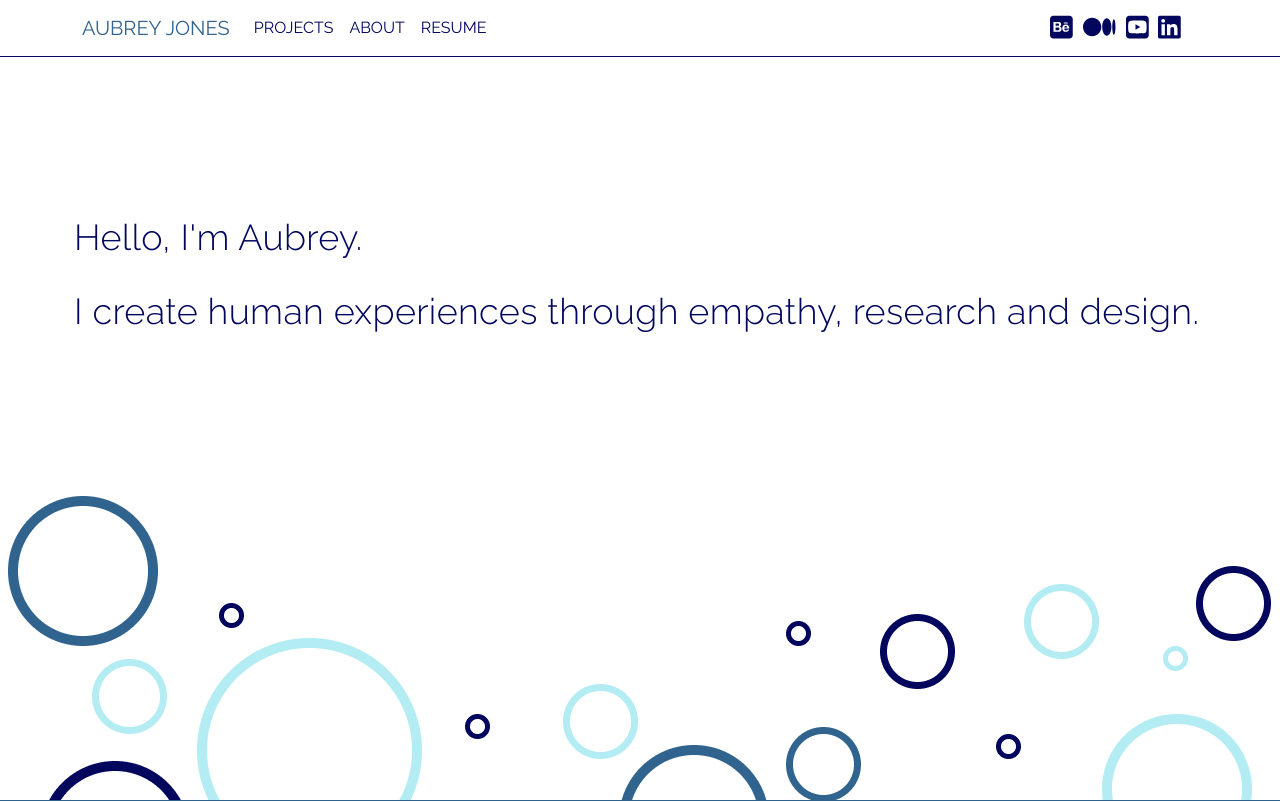
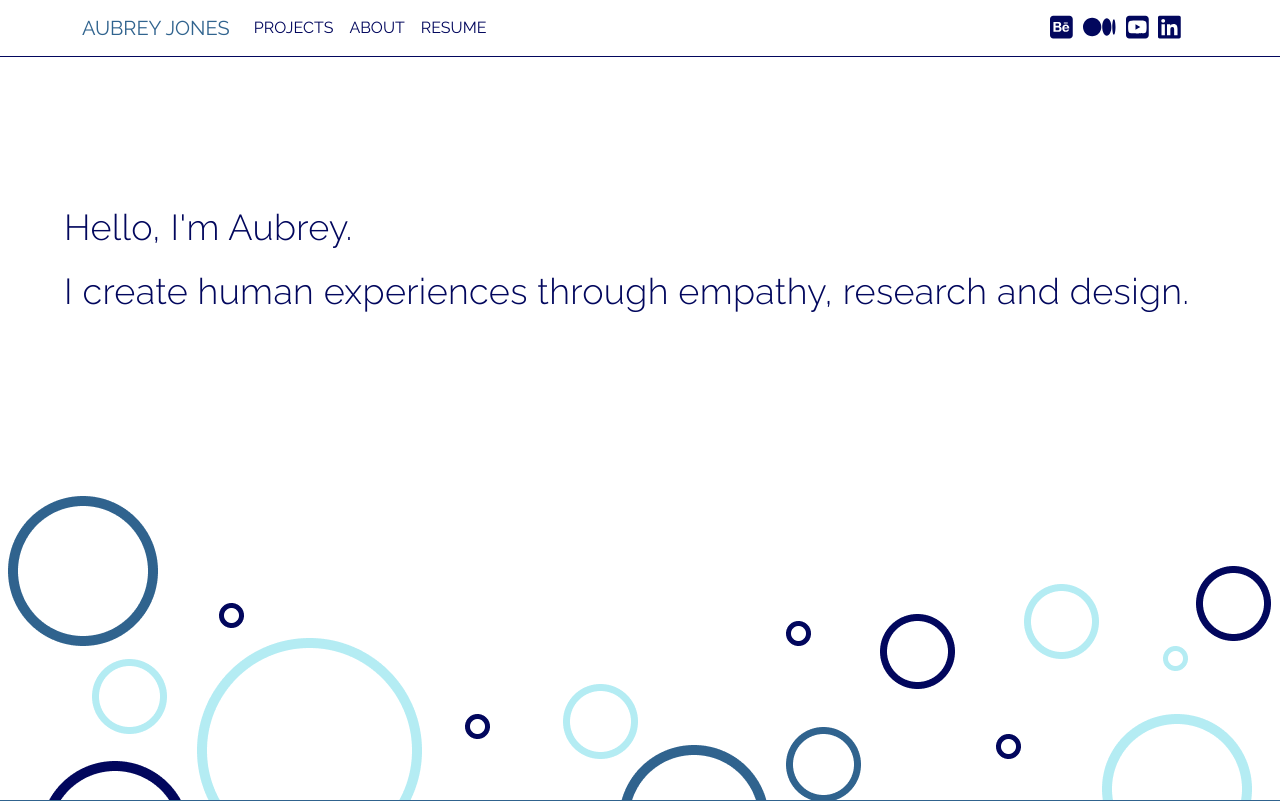
Before and after one commit to aubreyjonescreatives/ux-ui-portfolio, a React (Create React App) app: page / in a window 1280 px wide. Shown: the top 802 px of the page. Built offline with nearby package versions, Linux system fonts and the light colour scheme.

Commit message:
fixed padding

```diff
--- a/src/Pages/About.js
+++ b/src/Pages/About.js
@@ -139,11 +139,11 @@ const About = () => {
 
     <Box sx={boxStylesA}>
 
-    <Container>
+
     <Container>
     <Typography sx={headerStylesA} id="aboutme">About Me</Typography>
     </Container>
-    </Container>
+
 
     <Container sx={allcardStyles}>
 
--- a/src/Pages/Landing.js
+++ b/src/Pages/Landing.js
@@ -15,6 +15,9 @@ import FLCINCMockup from '../Images/algebra1images/flcredesign.png';
 import tshirtDesigns from '../Images/homemadegifts/tshirtdesigns.png';
 import StoryBook from '../Images/logos/storybookinc.png';
 import '../../src/Portfolio.css';
+
+
+
 
 
 
@@ -38,7 +41,7 @@ const introText = {
   textAlign: 'left',
 
   fontWeight: '300',
-  padding: '10px',
+  margin: '10px 0px',
   fontSize: '36px',
   fontFamily: 'Raleway, sans-serif',
   color: '#02075D',
@@ -137,6 +140,7 @@ const Landing = () => {
 
 return (
 <>
+
 
 <Box style={{ backgroundImage: `url(${HeroImage})`, width: '100%'}} sx={introStyles}>
 
@@ -311,8 +315,6 @@ return (
 
 </div>
 
-
-
 </>
 
 
--- a/src/Pages/Resume.js
+++ b/src/Pages/Resume.js
@@ -55,7 +55,9 @@ const resumelink = {
 const Resume = () => {
   return (
     <>
+     <Container>
     <Box>
+
     <Typography sx={headerStylesA}>Resume</Typography>
 
     <Container sx={resumeStyles}>
@@ -82,6 +84,8 @@ const Resume = () => {
     <Link sx={resumelink} href={ResumePDF} target="_blank">RESUME</Link>
 
     </Box>
+
+    </Container>
     </>
   )
 }
```
